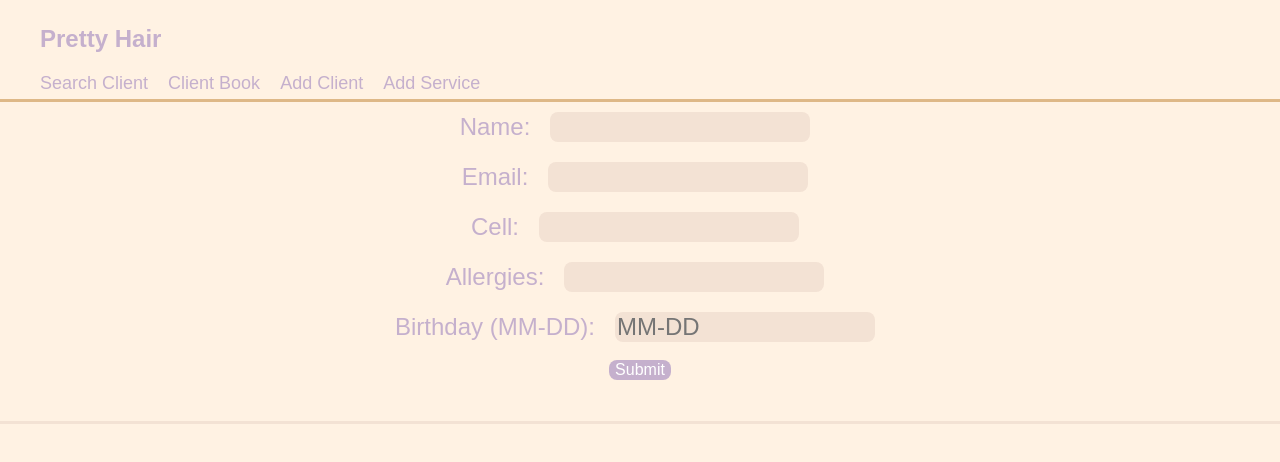
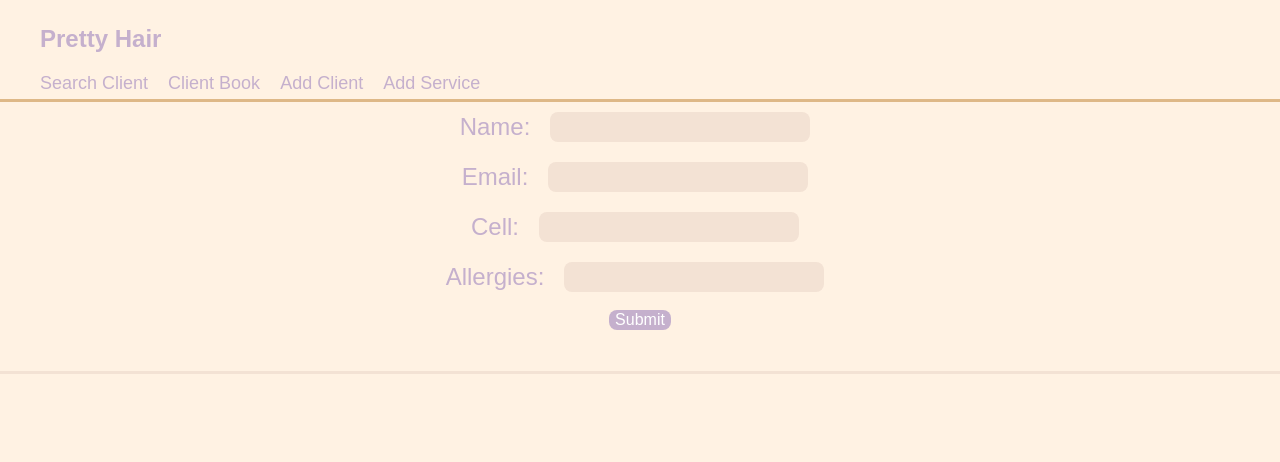
Before and after one commit to DannyNavi/DannyNavi.github.io, a React (Create React App) app in the folder pretty-hair/: page /addclient in a window 1280 px wide. Shown: the top 462 px of the page. Built offline with nearby package versions, Linux system fonts and the light colour scheme; a web font is replaced by a local one.

Commit message:
Removing birthday

```diff
--- a/pretty-hair/src/components/client/AddClient.js
+++ b/pretty-hair/src/components/client/AddClient.js
@@ -88,23 +88,6 @@ const ClientForm = () => {
         {errors.allergies && <p>{errors.allergies.message}</p>}
       </div>
 
-      <div>
-        <label>Birthday (MM-DD):</label>
-        <input
-          type="text"
-          autoComplete="off"
-          placeholder="MM-DD"
-          {...register('birthday', {
-            required: 'Birthday is required',
-            pattern: {
-              value: /^(0[1-9]|1[0-2])-(0[1-9]|[12][0-9]|3[01])$/,
-              message: 'Format must be MM-DD',
-            },
-          })}
-        />
-        {errors.birthday && <p>{errors.birthday.message}</p>}
-      </div>
-
       <button type="submit">Submit</button>
     </form>
   );
--- a/pretty-hair/src/components/client/ClientCard.js
+++ b/pretty-hair/src/components/client/ClientCard.js
@@ -37,7 +37,6 @@ function ClientCard(props){
             <p><strong>Email:</strong> {client.email}</p>
             <p><strong>Cell:</strong> {client.cell}</p>
             <p><strong>Allergies:</strong> {client.allergies || 'None'}</p>
-            <p><strong>Birthday:</strong> {client.birthday}</p>
             <Link to={`/addspecificservice/${client._id}`}>
                 <button>Add Service</button>
             </Link>
```
Also changed, not shown: 2 other files (tests, documents, lock files or other folders).
